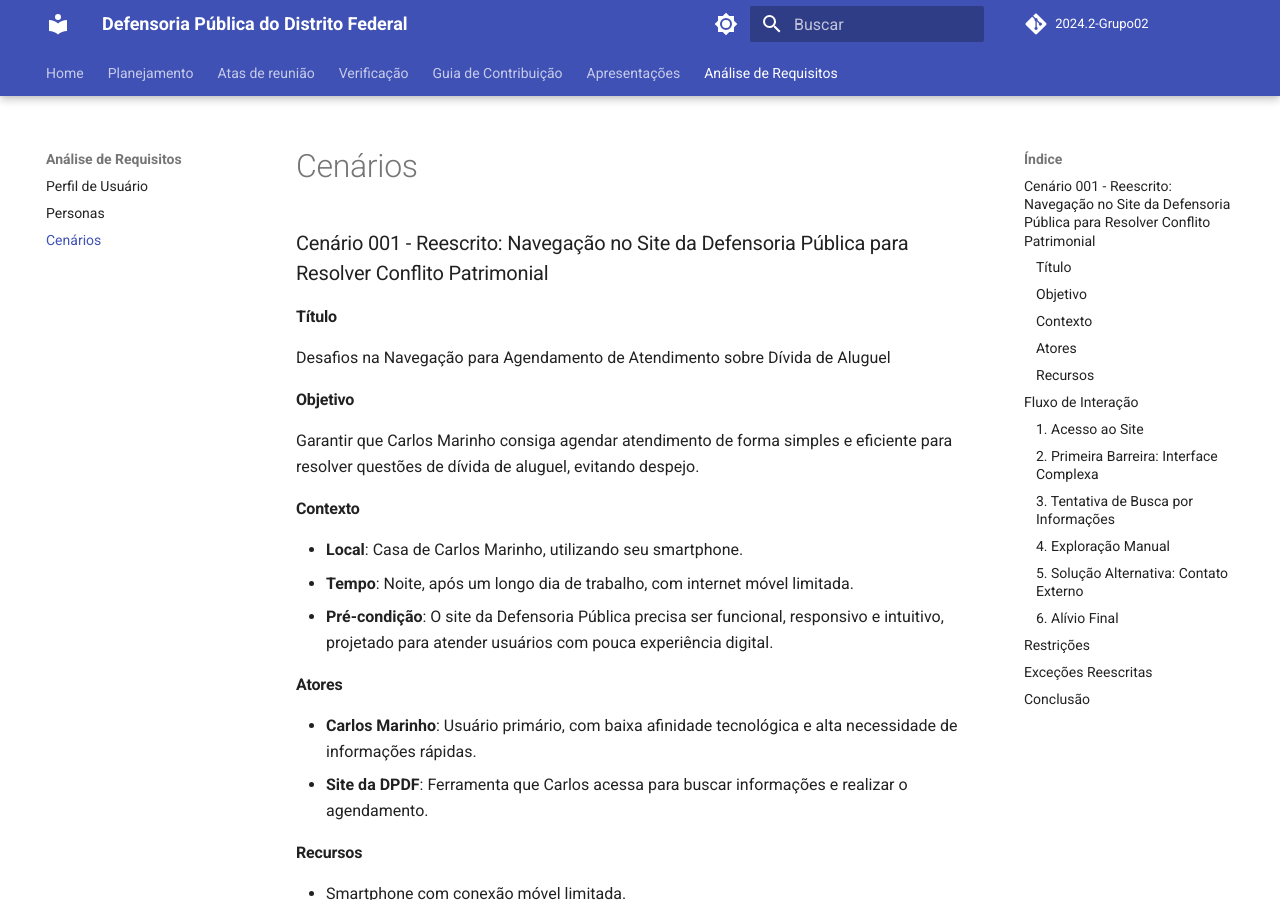
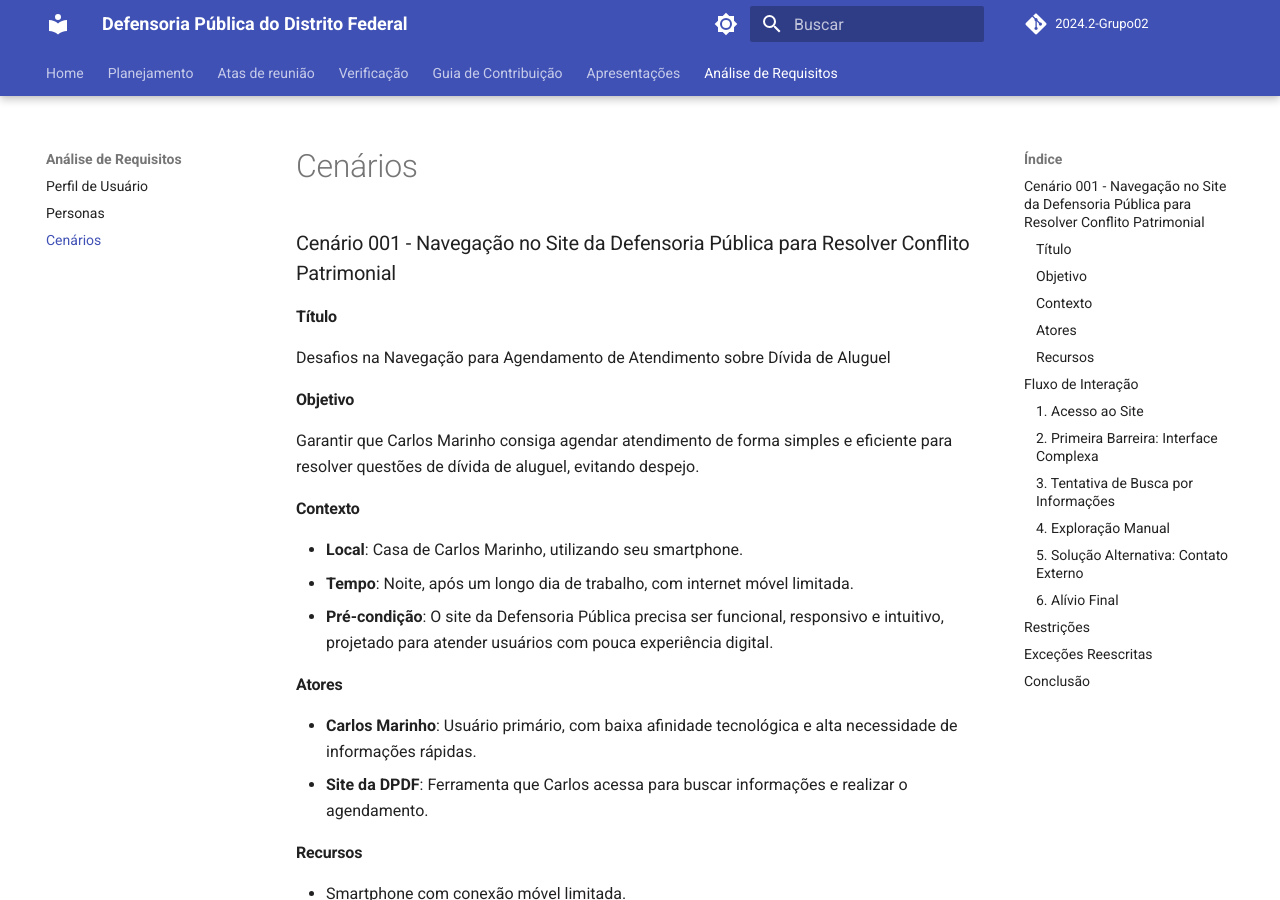
Before and after one commit to Interacao-Humano-Computador/2024.2-Grupo02, an MkDocs documentation site: the page built from docs/Analise/cenarios.md, in a window 1280 px wide and 900 px high. Built offline with MkDocs 1.6.1 and Material for MkDocs 9.7.7, drawn with Linux system fonts in a browser that asks for light colours; comment, search, counter and statistics services are not loaded.

Commit message:
Pequenos ajustes

```diff
--- a/docs/Analise/cenarios.md
+++ b/docs/Analise/cenarios.md
@@ -1,4 +1,4 @@
-### Cenário 001 - Reescrito: Navegação no Site da Defensoria Pública para Resolver Conflito Patrimonial
+### Cenário 001 - Navegação no Site da Defensoria Pública para Resolver Conflito Patrimonial
 
 #### **Título**
 Desafios na Navegação para Agendamento de Atendimento sobre Dívida de Aluguel
```
